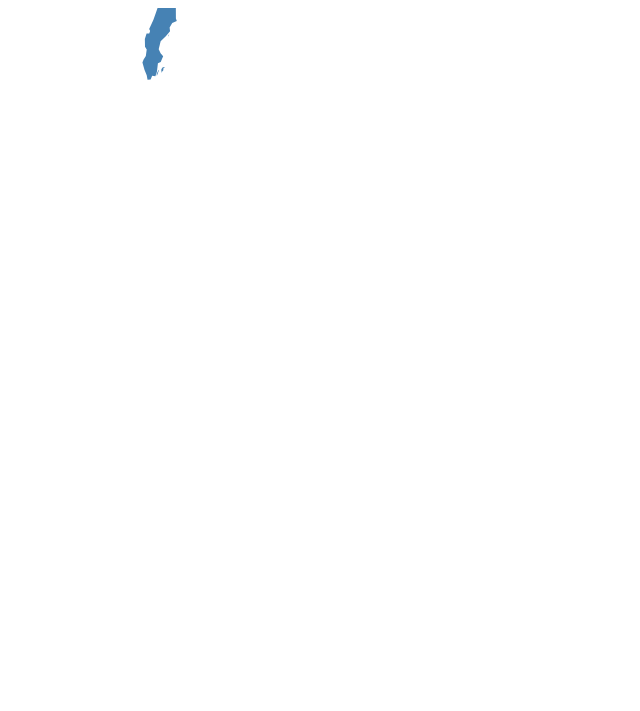
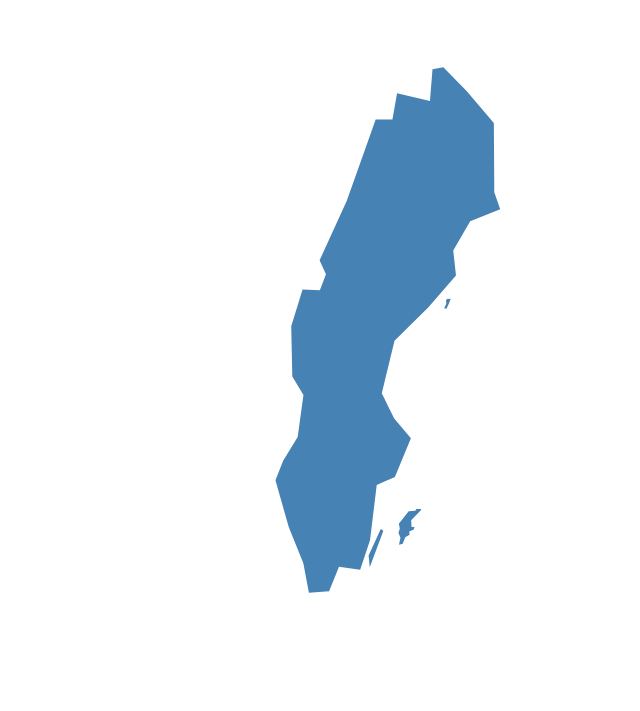
Before and after one commit to maan81/d3, a plain HTML site: page maps.html in a window 1280 px wide. Shown: the whole page, without its empty margins (375-1015 px from the left). Drawn offline with nearby package versions, Linux system fonts and the light colour scheme.

Commit message:
20 - Maps in D3 -- scaling & translation & width & height

```diff
--- a/maps.html
+++ b/maps.html
@@ -9,7 +9,7 @@
 
     <script type="text/javascript">
 
-        var width = 760,
+        var width = 900,
             height = 700
         ;
 
@@ -29,7 +29,11 @@
                             .append('g')
             ;
 
-            var projection = d3.geoMercator();
+            var projection = d3
+                                .geoMercator()
+                                .scale(1000)
+                                .translate([width/2,height*2.5])
+            ;
             var path = d3
                         .geoPath()
                         .projection(projection)
```
